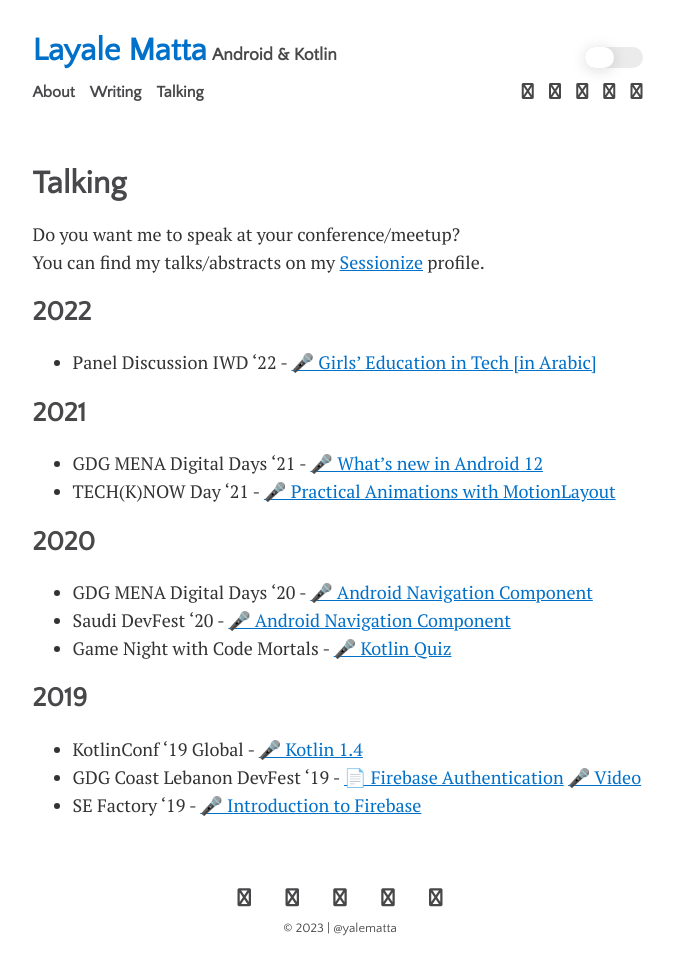
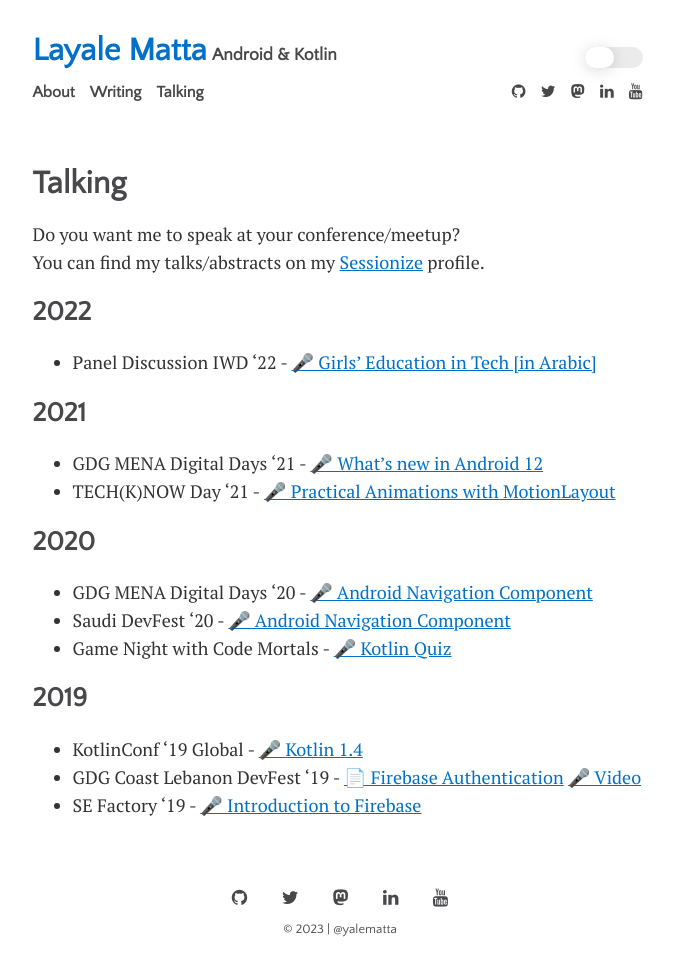
Before and after one commit to yalematta/yalematta.github.io, a Jekyll site: the page built from menu/talking.md, in a window 1280 px wide. Shown: the whole page, without its empty margins (300-974 px from the left). Built offline with Jekyll 4.4.1, drawn with Linux system fonts in a browser that asks for light colours; nearby versions of some CDN libraries; some web fonts are replaced.

Commit message:
revert back

```diff
--- a/_includes/head.html
+++ b/_includes/head.html
@@ -29,7 +29,7 @@
   <link rel="stylesheet" href="https://fonts.googleapis.com/css?family=PT+Serif:400,400italic,700%7CPT+Sans:400">
   <link rel="stylesheet" href="https://fonts.googleapis.com/css?family=Source+Code+Pro">
   <link rel="stylesheet" href="https://fonts.googleapis.com/css?family=Quattrocento+Sans">
-  <link rel="stylesheet" href="https://use.fontawesome.com/releases/v6.3.0/css/all.css">
+  <link rel="stylesheet" href="https://cdnjs.cloudflare.com/ajax/libs/font-awesome/4.7.0/css/font-awesome.min.css">
 
   <script type="text/javascript" async
     src="https://cdnjs.cloudflare.com/ajax/libs/mathjax/2.7.5/MathJax.js?config=TeX-MML-AM_CHTML">
```
